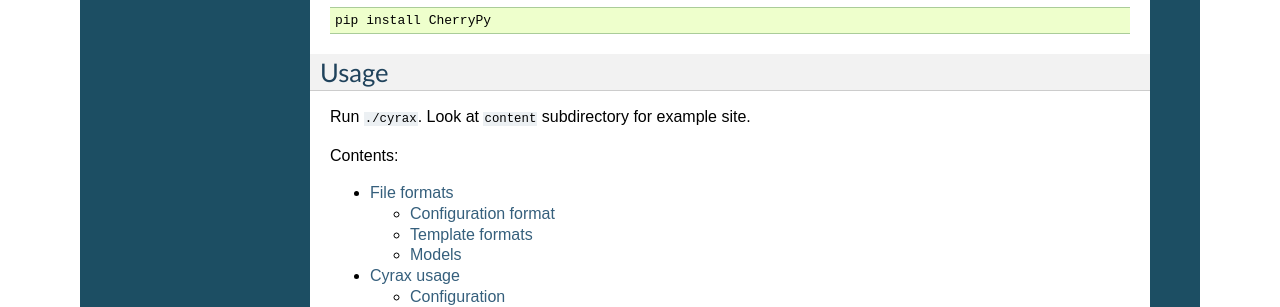
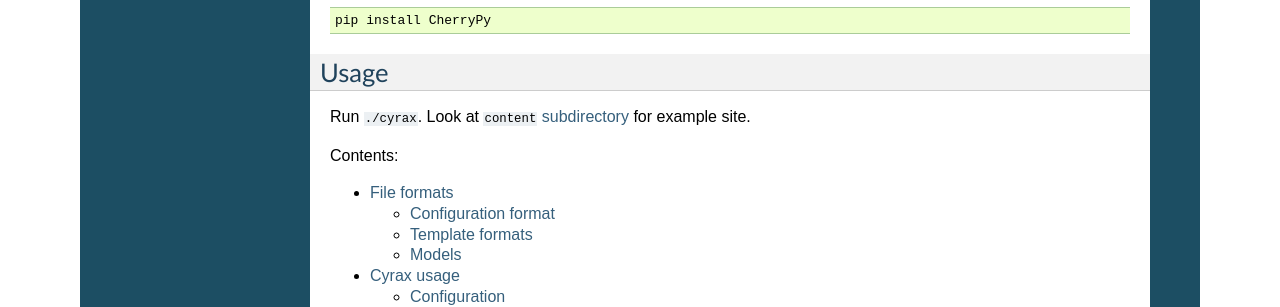
Before and after one commit to piranha/cyrax, a Sphinx documentation site: the page built from docs/index.rst, in a window 1280 px wide. Shown: the part 514-821 px from the top of the page. Built offline with Sphinx 7.4.7, drawn with Linux system fonts in a browser that asks for light colours; part of the change alters nothing that is shown.

```diff
--- a/docs/index.rst
+++ b/docs/index.rst
@@ -40,7 +40,9 @@ by your distribution tools or by ``easy_install``::
 Usage
 -----
 
-Run ``./cyrax``. Look at ``content`` subdirectory for example site.
+Run ``./cyrax``. Look at ``content`` `subdirectory`_ for example site.
+
+.. _subdirectory: http://hg.piranha.org.ua/cyrax/file/tip/content/
 
 Contents:
 
```
